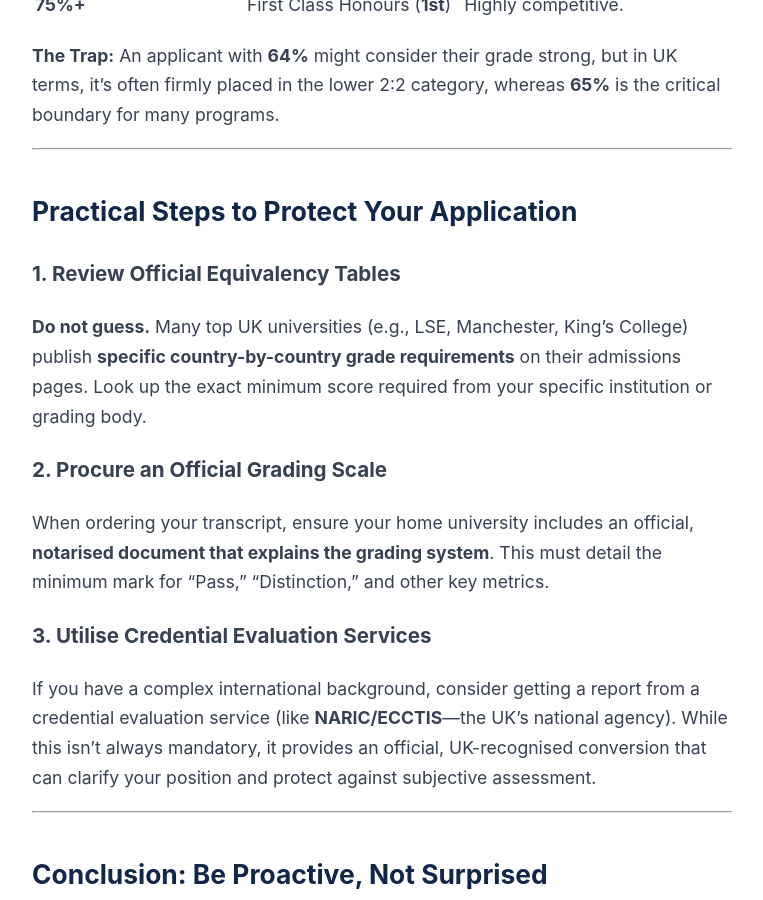
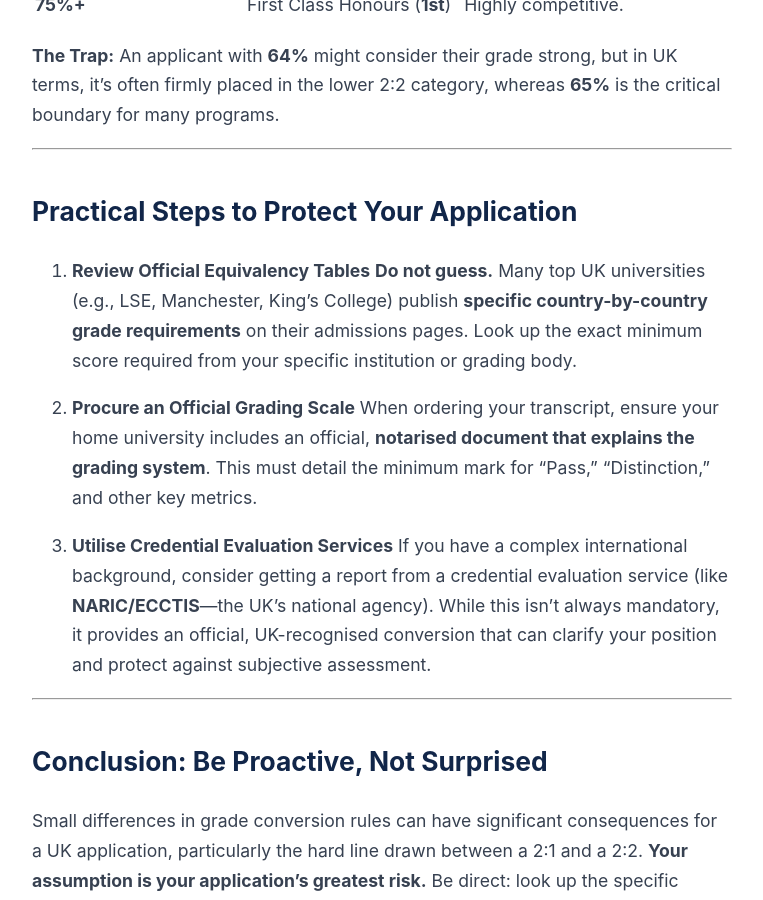
Before and after one commit to PathfindEd/Pathfind-Education-Blog, a Jekyll site: the page built from _posts/2025-11-30-why-your-overseas-b-might-not-be-a-b.md, in a window 1280 px wide and 900 px high, scrolled down 2121 px. Shown: the whole window, without its empty margins (258-1021 px from the left). Built offline with Jekyll 4.4.1, drawn with Linux system fonts in a browser that asks for light colours.

Commit message:
new blog post

```diff
--- a/_posts/2025-11-30-why-your-overseas-b-might-not-be-a-b.md
+++ b/_posts/2025-11-30-why-your-overseas-b-might-not-be-a-b.md
@@ -50,17 +50,14 @@ Here's how common scales can lead to problematic conversions when applying to a
 
 ## Practical Steps to Protect Your Application
 
-### 1. Review Official Equivalency Tables
+1. **Review Official Equivalency Tables**
+   **Do not guess.** Many top UK universities (e.g., LSE, Manchester, King's College) publish **specific country-by-country grade requirements** on their admissions pages. Look up the exact minimum score required from your specific institution or grading body.
 
-**Do not guess.** Many top UK universities (e.g., LSE, Manchester, King's College) publish **specific country-by-country grade requirements** on their admissions pages. Look up the exact minimum score required from your specific institution or grading body.
+2. **Procure an Official Grading Scale**
+   When ordering your transcript, ensure your home university includes an official, **notarised document that explains the grading system**. This must detail the minimum mark for "Pass," "Distinction," and other key metrics.
 
-### 2. Procure an Official Grading Scale
-
-When ordering your transcript, ensure your home university includes an official, **notarised document that explains the grading system**. This must detail the minimum mark for "Pass," "Distinction," and other key metrics.
-
-### 3. Utilise Credential Evaluation Services
-
-If you have a complex international background, consider getting a report from a credential evaluation service (like **NARIC/ECCTIS**—the UK's national agency). While this isn't always mandatory, it provides an official, UK-recognised conversion that can clarify your position and protect against subjective assessment.
+3. **Utilise Credential Evaluation Services**
+   If you have a complex international background, consider getting a report from a credential evaluation service (like **NARIC/ECCTIS**—the UK's national agency). While this isn't always mandatory, it provides an official, UK-recognised conversion that can clarify your position and protect against subjective assessment.
 
 ---
 
```
Also changed, not shown: _posts/2025-12-07-how-to-write-a-strong-personal-statement-for-uk-universities.md (added, +69 -0 lines), assets/images/Pathfind Logo.png (added).
